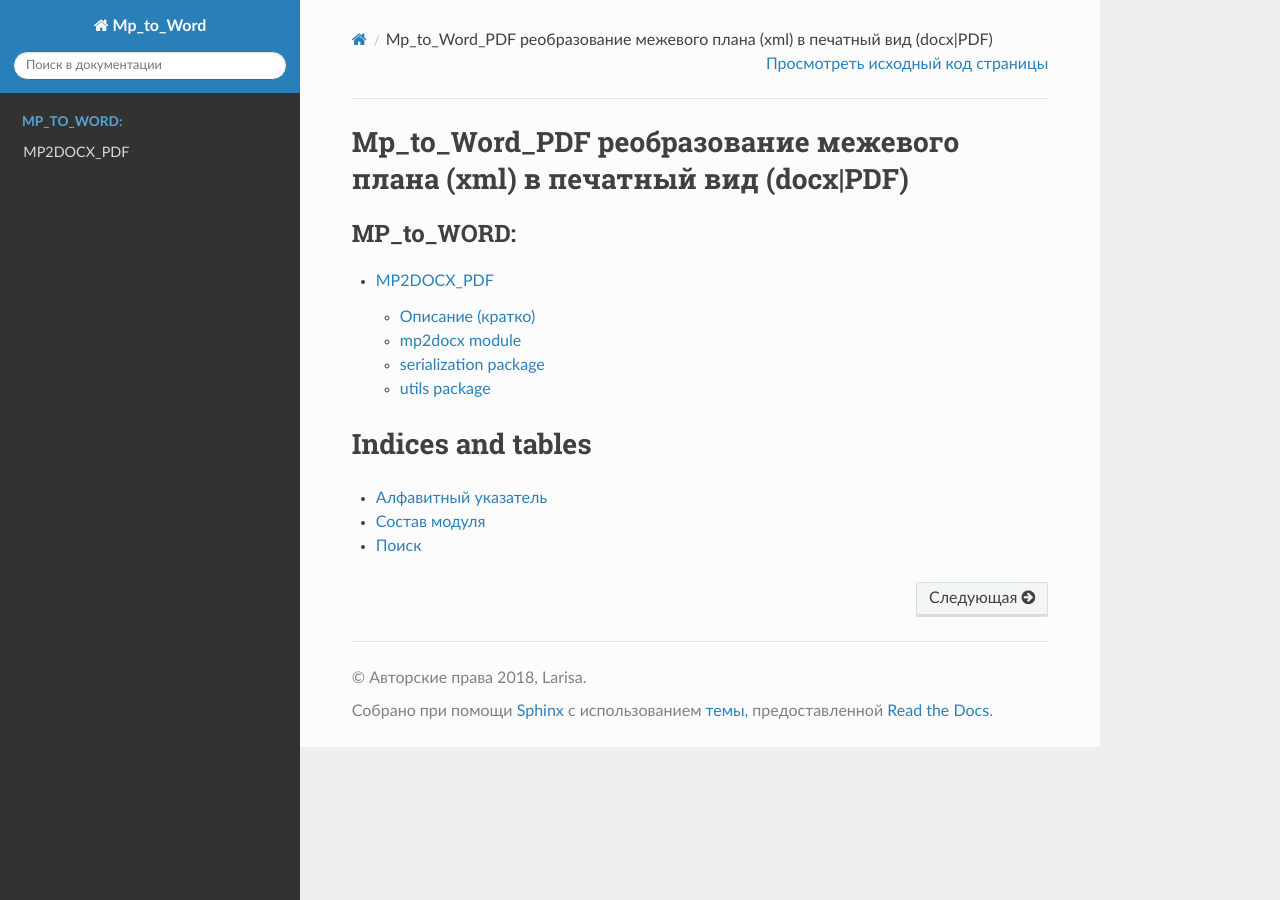
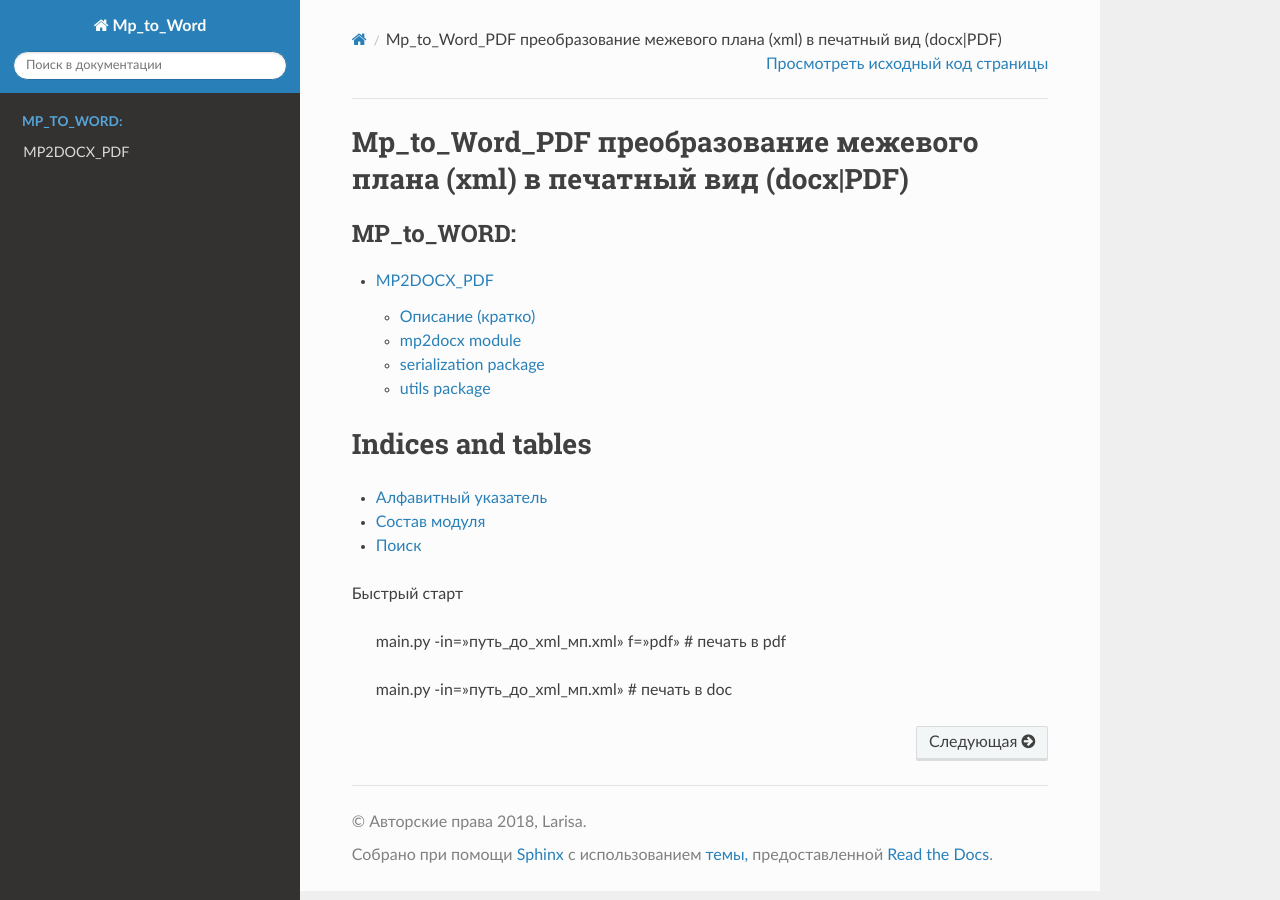
Before and after one commit to Barolina/MPxml-to-Doc, a Sphinx documentation site: the page built from docs/index.rst, in a window 1280 px wide. Built offline with Sphinx 7.4.7 and the Read the Docs theme 2.0.0, drawn with Linux system fonts in a browser that asks for light colours.

Commit message:
Update index.rst

```diff
--- a/docs/index.rst
+++ b/docs/index.rst
@@ -3,7 +3,7 @@
    You can adapt this file completely to your liking, but it should at least
    contain the root `toctree` directive.
 
-Mp_to_Word_PDF реобразование межевого плана (xml) в печатный вид (docx|PDF)
+Mp_to_Word_PDF преобразование межевого плана (xml) в печатный вид (docx|PDF)
 ============================================================================
 
 .. toctree::
@@ -19,3 +19,11 @@ Indices and tables
 * :ref:`genindex`
 * :ref:`modindex`
 * :ref:`search`
+
+
+
+Быстрый старт
+
+   main.py -in="путь_до_xml_мп.xml" f="pdf"  # печать в pdf
+
+   main.py -in="путь_до_xml_мп.xml"          # печать в doc
```
